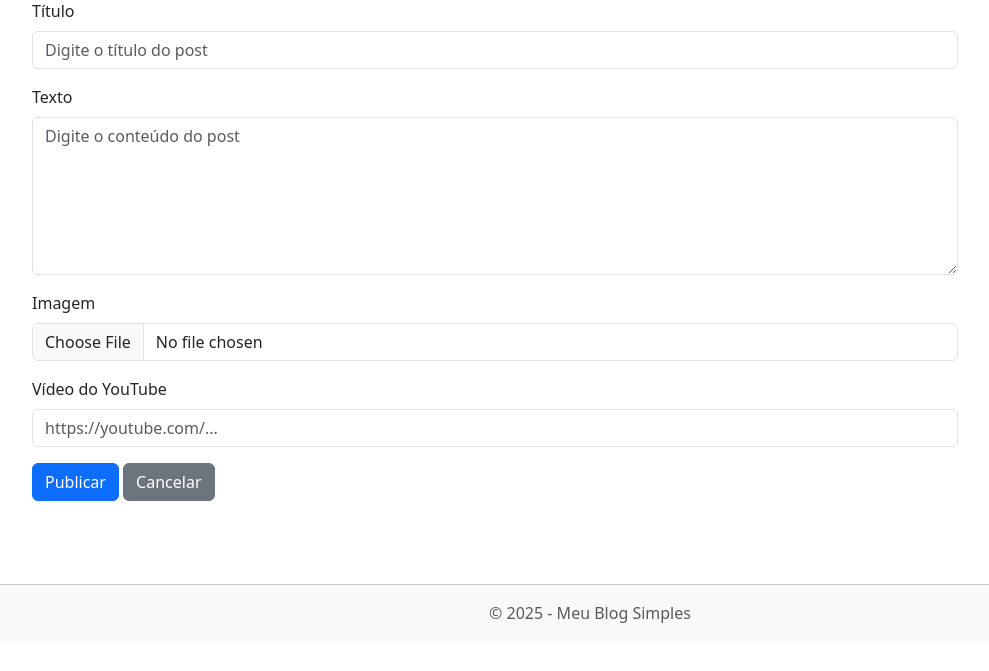
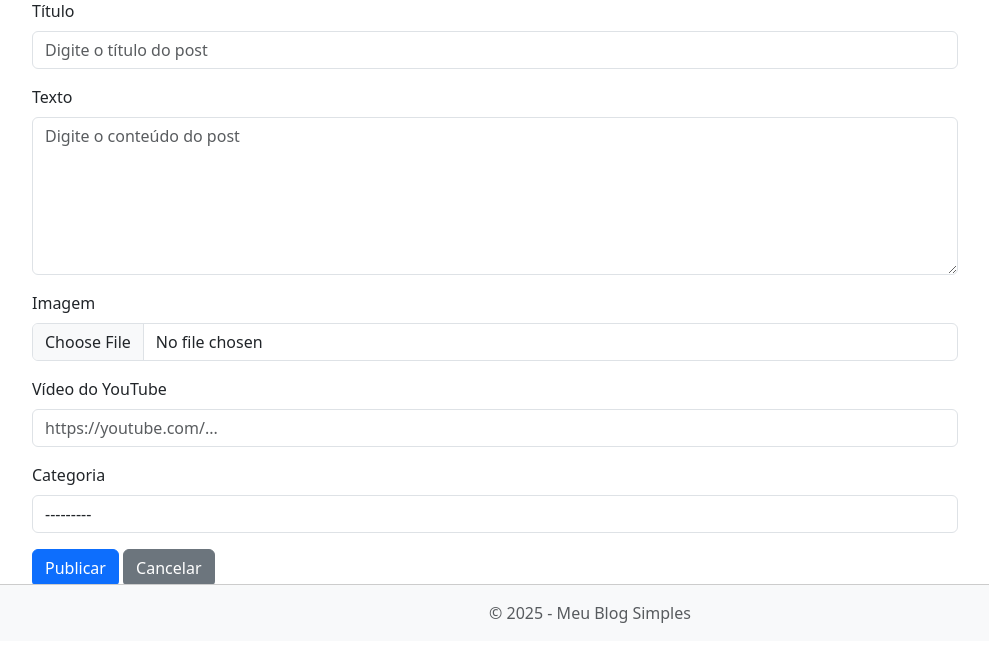
Before and after one commit to douglasinforj/blog_simples, a Django app: page /post/new/ in a window 1280 px wide. Shown: the part 159-830 px from the top of the page, without its empty margins (50-1039 px from the left). Before the commit the page ends 782 px from the top, so only its background shows below. Run offline with Django 5.2, Linux system fonts and the light colour scheme; data that the repository does not hold is empty; some libraries are stand-ins or nearby versions.

Commit message:
feat: adicionando campo categoria

```diff
--- a/app_blog/templates/app_blog/post_new.html
+++ b/app_blog/templates/app_blog/post_new.html
@@ -40,6 +40,14 @@
         {% endif %}
     </div>
 
+    <div class="mb-3">
+        <label for="{{ form.categoria.id_for_label }}" class="form-label">Categoria</label>
+        {{ form.categoria }}
+        {% if form.categoria.errors %}
+            <div class="text-danger">{{ form.categoria.errors }}</div>
+        {% endif %}
+    </div>
+
 
     <button type="submit" class="btn btn-primary">Publicar</button>
     <a href="{% url 'post_list' %}" class="btn btn-secondary">Cancelar</a>
```
